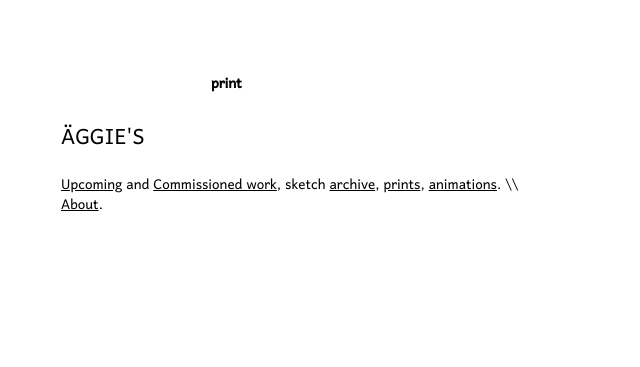
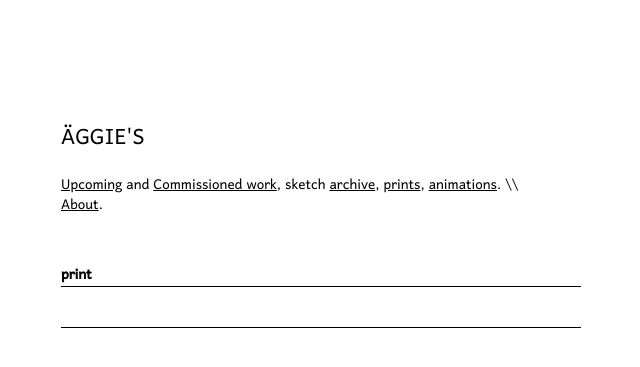
Before and after one commit to beckenkaru/beckenkaru.github.io, a Jekyll site: the page built from _posts/2020-12-13-print.md, in a window 1280 px wide. Shown: the top 367 px of the page, without its empty margins (59-699 px from the left). Built offline with Jekyll 4.4.1, drawn with Linux system fonts in a browser that asks for light colours.

Commit message:
Update post.scss

```diff
--- a/_sass/post.scss
+++ b/_sass/post.scss
@@ -1,8 +1,8 @@
 .post__meta {
-  margin: -190px 150px 20px;
+  margin: 30px 0 20px;
+  border-bottom: 1px solid $color__black;
   overflow: hidden;
-  font-weight: 600;
-  line-height: 18px;
+  font-weight: 700;
 }
 
 .post__paginate {
@@ -15,6 +15,31 @@ $paginate-padding: 13px;
   position: relative;
   display: block;
   width: 50%;
+}
+
+.post__paginate-left {
+  padding-left: $paginate-padding;
+  float: left;
+
+  &:before {
+    position: absolute;
+    top: 0;
+    left: 0;
+    content: "\21FD";
+  }
+}
+
+.post__paginate-right {
+  padding-right: $paginate-padding;
+  text-align: right;
+  float: right;
+
+  &:after {
+    position: absolute;
+    top: 0;
+    right: 0;
+    content: "\21FE";
+  }
 }
 
 .post__title {
@@ -30,8 +55,8 @@ $paginate-padding: 13px;
 }
 
 .post__body {
-  padding-left: 150px;
   padding-bottom: 20px;
+  border-bottom: 1px solid $color__black;
 
   pre {
     background: $color__gray;
@@ -51,7 +76,7 @@ $paginate-padding: 13px;
 // media queries
 @include media-query($on-laptop) {
   .post {
-    min-width: 650px;
+    min-width: 500px;
     width: 50%;
   }
 }
```
